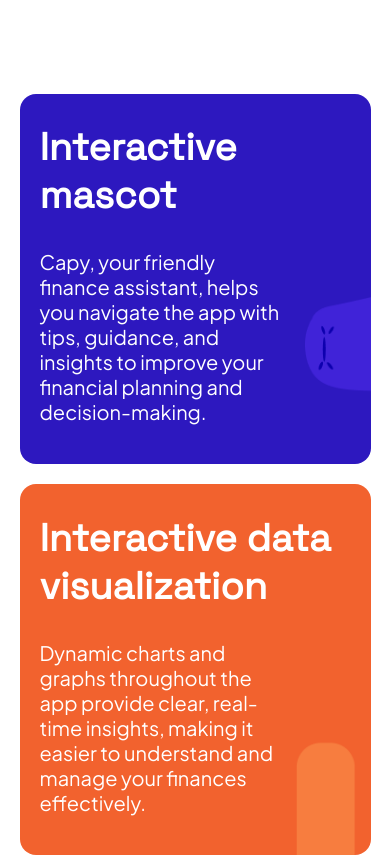
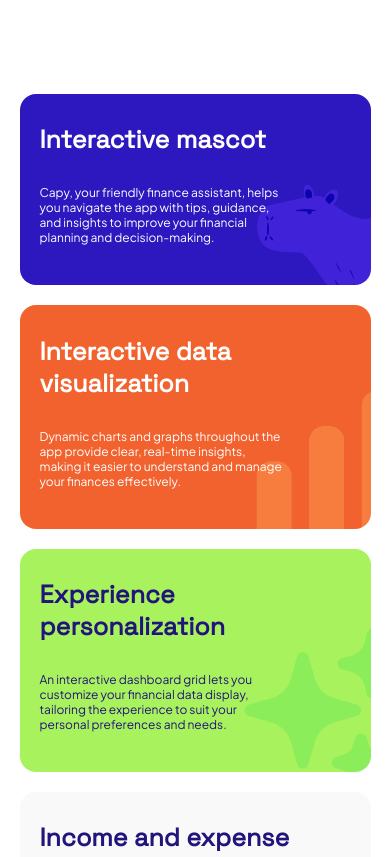
Before and after one commit to yabuJunn/CapyWeb, a React (Vite) app: page /#/ in a window 390 px wide. Shown: the part 1900-2757 px from the top of the page. Built offline with nearby package versions, Linux system fonts and the light colour scheme; a web font is replaced by a local one.

Commit message:
style(feat): responsive style landing card text

```diff
--- a/src/components/landingPageComponents/uniqueFeatureCard/uniqueFeatureCard.css
+++ b/src/components/landingPageComponents/uniqueFeatureCard/uniqueFeatureCard.css
@@ -49,3 +49,23 @@
   font-weight: 400;
   line-height: normal;
 }
+
+@media only screen and (max-width: 1200px) {
+  .uniqueFeatureCardContainer h3 {
+    font-size: 30px;
+  }
+
+  .uniqueFeatureCardContainer p {
+    font-size: 16px;
+  }
+}
+
+@media only screen and (max-width: 640px) {
+  .uniqueFeatureCardContainer h3 {
+    font-size: 25px;
+  }
+
+  .uniqueFeatureCardContainer p {
+    font-size: 12px;
+  }
+}
```
